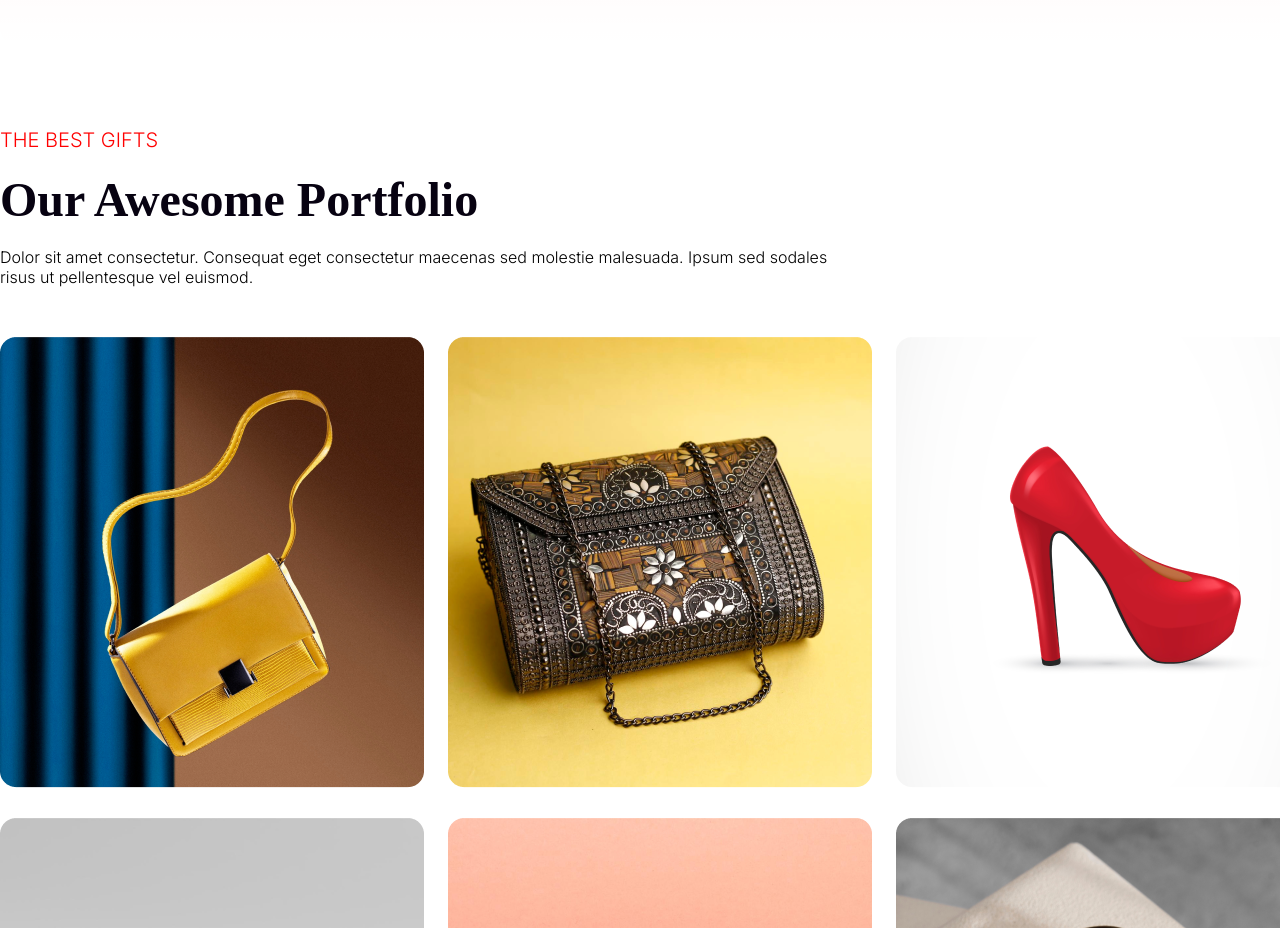
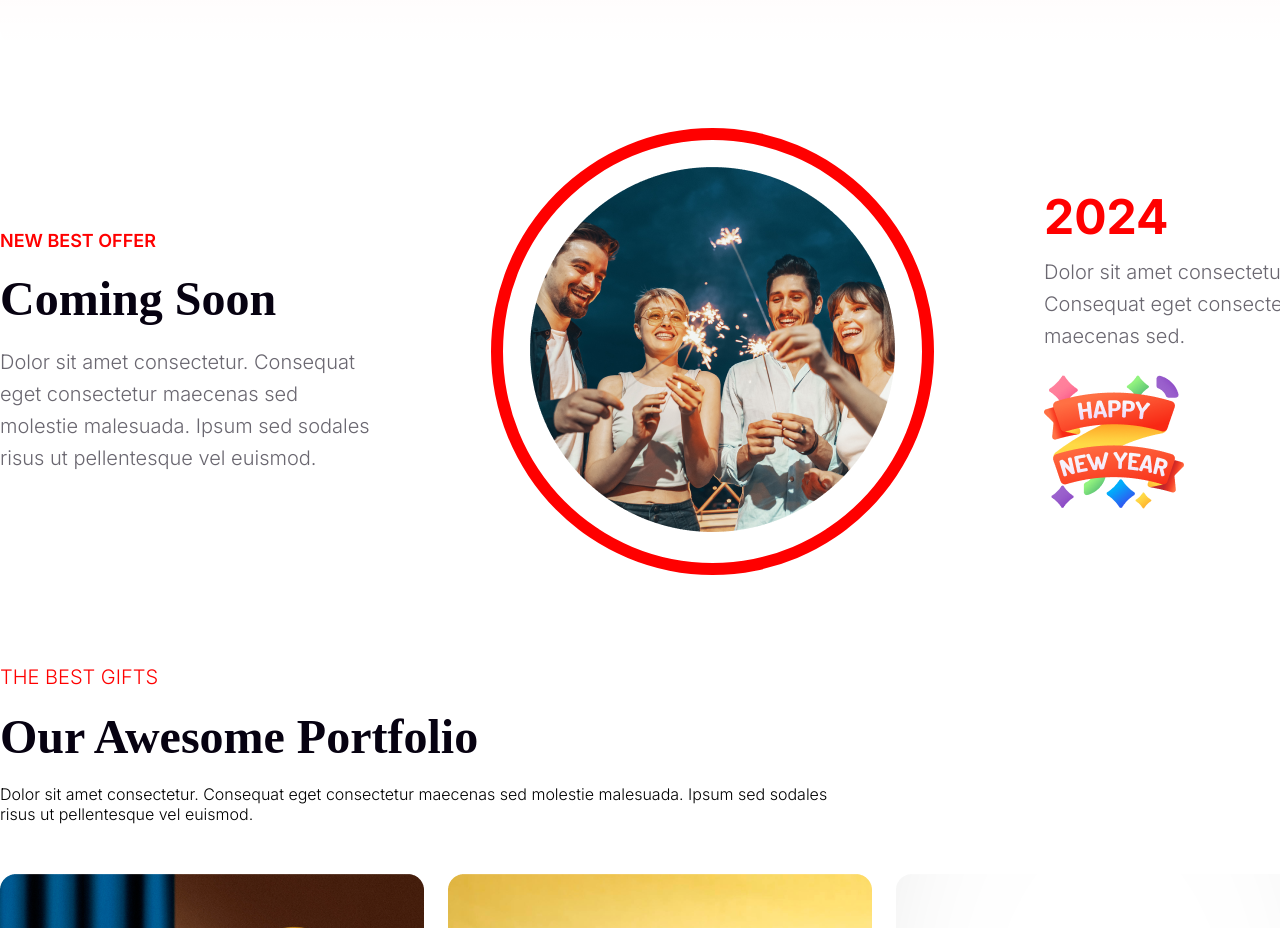
Before and after one commit to junayedislam002/assignment1, a plain HTML site: page index.html in a window 1280 px wide. Shown: the part 2520-3448 px from the top of the page. Drawn offline with Linux system fonts and the light colour scheme.

Commit message:
final commit

```diff
--- a/index.html
+++ b/index.html
@@ -54,6 +54,24 @@
                     <button>JOIN NOW</button>
                 </div>
             </div>
+            <div class="coming-soon-section">
+                <div class="coming-soon-text">
+                    <h4>NEW BEST OFFER</h4>
+                    <h2>Coming Soon</h2>
+                    <p>Dolor sit amet consectetur. Consequat eget consectetur maecenas sed molestie malesuada.
+                     Ipsum sed sodales risus ut pellentesque vel euismod. </p>
+                </div>
+                <div class="circle-img">
+                    <img src="./images/Ellipse 1.png" alt="">
+                </div>
+                <div class="coming-soon-desc">
+                    <h2>2024</h2>
+                    <p>Dolor sit amet consectetur. Consequat eget consectetur maecenas sed.</p>
+                    <img src="./images/Group 96.png" alt="">
+                </div>
+            </div>
+
+            <!--portfolio section starts-->
             <div class="portfolio-section">
                 <div class="portfolio-text">
                     <h5>THE BEST GIFTS</h5>
@@ -76,6 +94,7 @@
                     </div>
                 </div>
             </div>
+
             <!--portfolio section ends-->
             <div class="subscribe-section">
                 <div class="subscribe-content">
--- a/style.css
+++ b/style.css
@@ -272,3 +272,54 @@ footer {
     margin: 40px 0 60px;
     font-size: 18px;
 }
+
+.coming-soon-section {
+    display: flex;
+    align-items: center;
+    justify-content: space-between;
+    margin-bottom: 90px;
+}
+.coming-soon-section .coming-soon-text{
+ max-width: 380px;
+}
+.coming-soon-section .coming-soon-text h4{
+    color: #F00;
+    font-size: 18px;
+    font-weight: 600;
+    margin-bottom: 20px;
+
+}
+.coming-soon-section .coming-soon-text h2{
+    color: #070211;
+    font-family: Merriweather;
+    font-size: 48px;
+    font-weight: 900;
+    margin-bottom: 20px;
+}
+.coming-soon-section p{
+    color: rgba(7, 2, 17, 0.60);
+    font-size: 20px;
+    font-weight: 400;
+    line-height: 32px;
+}
+.coming-soon-section .circle-img{
+    border: 12px solid red;
+    border-radius: 50%;
+    padding: 27px;
+
+}
+.coming-soon-section .circle-img img{
+    max-width: 500px;
+}
+.coming-soon-desc {
+    width: 276px;
+}
+.coming-soon-desc h2{
+    color: #F00;
+    font-size: 48px;
+    font-weight: 700;
+    margin-bottom: 10px;
+}
+.coming-soon-desc p {
+    margin-bottom: 20px;
+}
```
